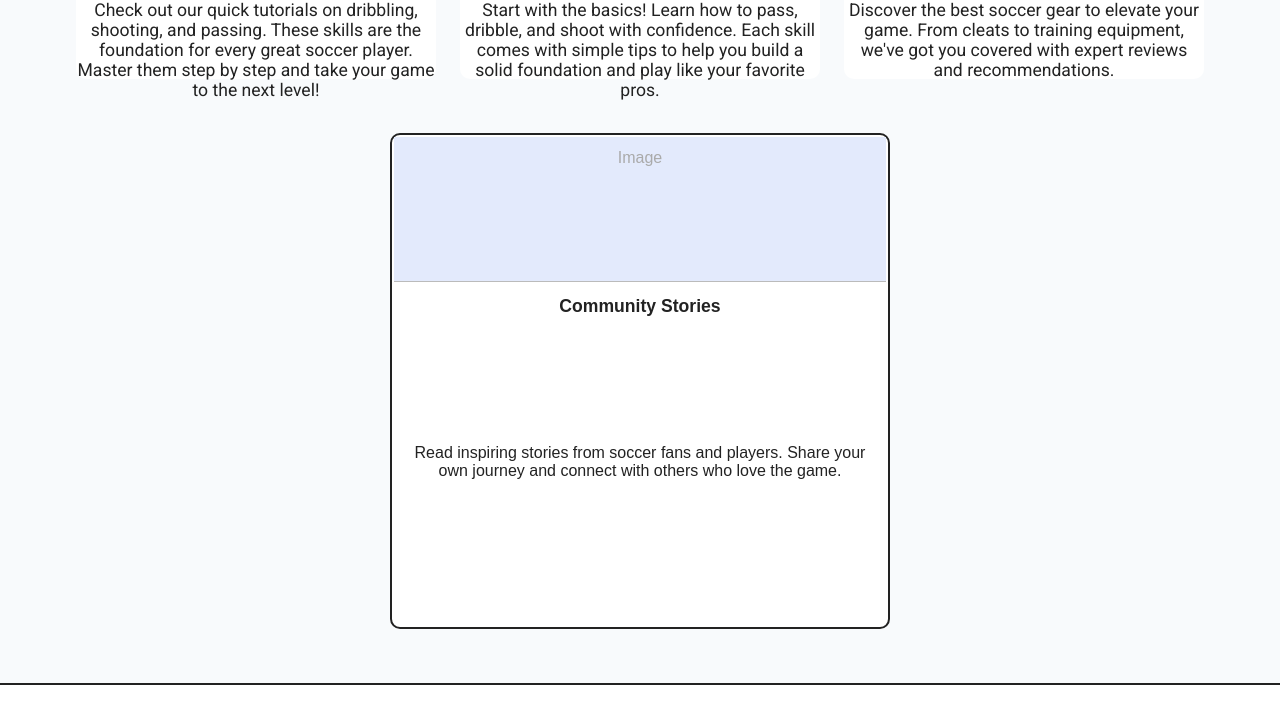
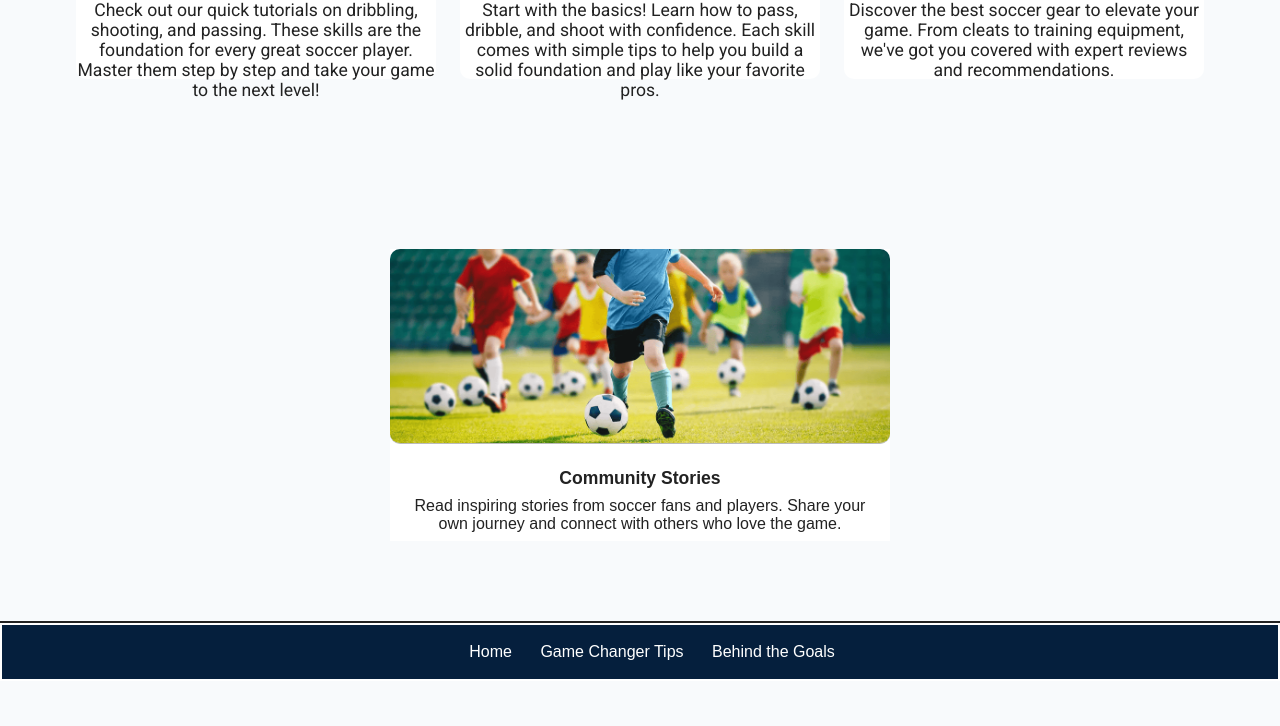
Before and after one commit to mailleneus/wdd130-tuft, a plain HTML site: page index.html in a window 1280 px wide. Shown: the part 1415-2141 px from the top of the page. After the commit the page ends 2096 px from the top, so only its background shows below. Drawn offline with nearby package versions, Linux system fonts and the light colour scheme.

Commit message:
final home page elements added

```diff
--- a/index.html
+++ b/index.html
@@ -50,25 +50,20 @@
         </div>
     </section>
     <!-- Wide Feature Card -->
-    <table align="center" class="features-table">
-        <tr>
-            <td>
-                <table class="wide-feature-card">
-                    <tr><td class="feature-img">Image</td></tr>
-                    <tr><td class="feature-title">Community Stories</td></tr>
-                    <tr><td class="feature-desc">Read inspiring stories from soccer fans and players. Share your own journey and connect with others who love the game.</td></tr>
-                </table>
-            </td>
-        </tr>
-    </table>
+    <section class="wide-feature-row">
+        <div class="wide-feature-card">
+            <img src="/images/community soccer kids.png" alt="Community Soccer Kids" class="feature-img">
+            <div class="feature-title">Community Stories</div>
+            <div class="feature-desc">Read inspiring stories from soccer fans and players. Share your own journey and connect with others who love the game.</div>
+        </div>
+    </section>
     <!-- Bottom Navigation -->
     <table class="bottom-nav">
         <tr>
             <td class="bottom-nav-cell">
                 <a href="#" class="nav-link">Home</a>
-                <a href="#" class="nav-link">Tips</a>
-                <a href="#" class="nav-link">Highlights</a>
-                <a href="#" class="nav-link">Guides</a>
+                <a href="#" class="nav-link">Game Changer Tips</a>
+                <a href="#" class="nav-link">Behind the Goals</a>
             </td>
         </tr>
     </table>
--- a/styles.css
+++ b/styles.css
@@ -135,16 +135,26 @@ h1 img {
 }
 .wide-feature-card {
     background: #fff;
-    border: 2px solid #222;
-    border-radius: 10px;
     width: 60%;
-    min-width: 220px;
+    min-width: 350px;
     min-height: 220px;
     height: auto;
     max-width: 500px;
-    aspect-ratio: 1 / 1;
     margin-left: auto;
     margin-right: auto;
+    margin-top: 170px;
+    margin-bottom: 80px;
+}
+.wide-feature-card .feature-img {
+    width: 100%;
+    height: 100%;
+    object-fit: cover;
+    display: block;
+    border-radius: 10px;
+    margin-bottom: 1rem;
+}
+.wide-feature-row {
+    margin-top: 100px;
 }
 .bottom-nav {
     border-top: 2px solid #222;
@@ -154,6 +164,7 @@ h1 img {
 .bottom-nav-cell {
     padding: 18px;
     text-align: center;
+    background-color: #051F3D;
 }
 h1, h2 {
     font-family: 'Oswald', Arial, sans-serif;
```
Also changed, not shown: images/community soccer kids.png (added).
